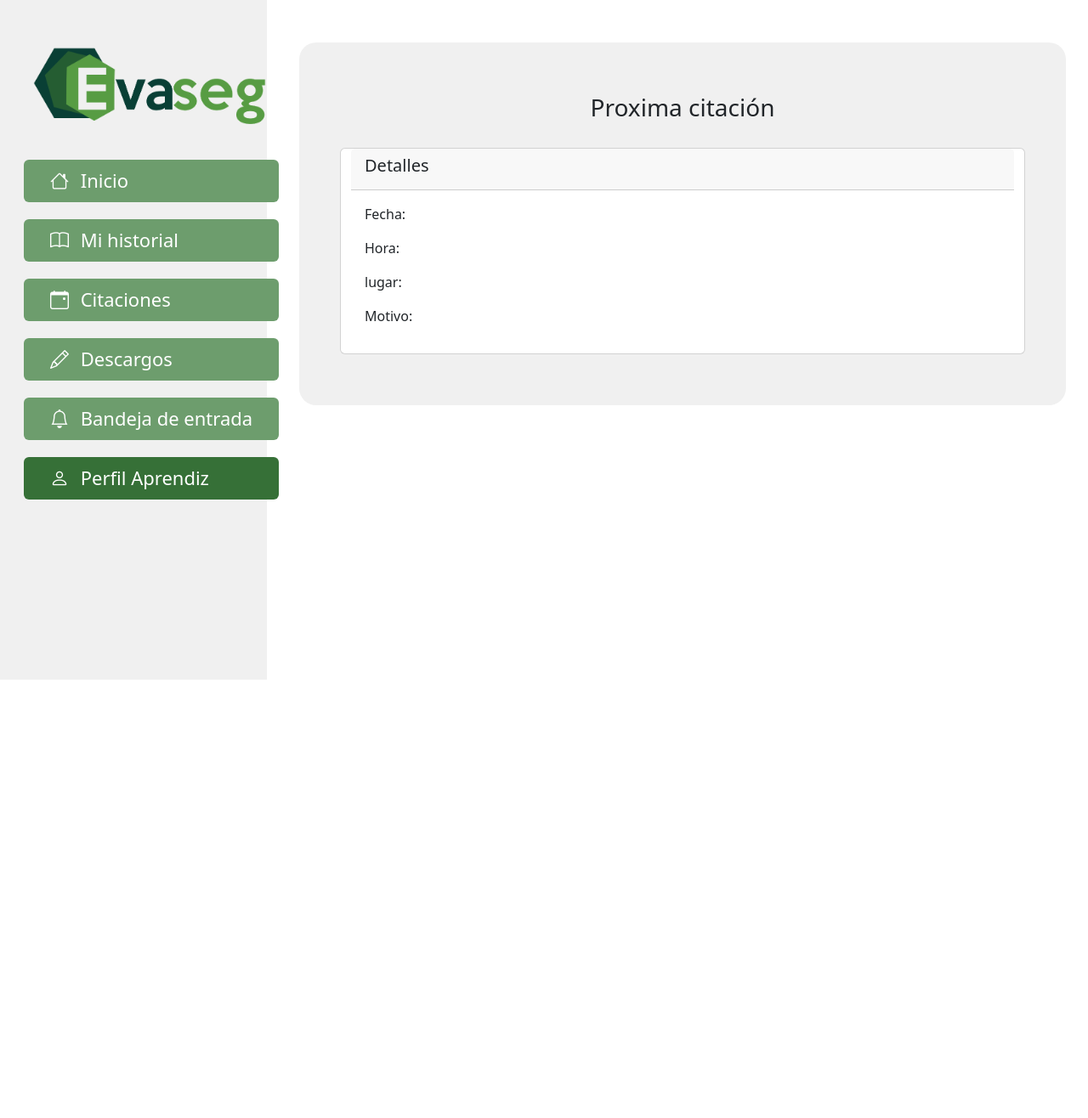
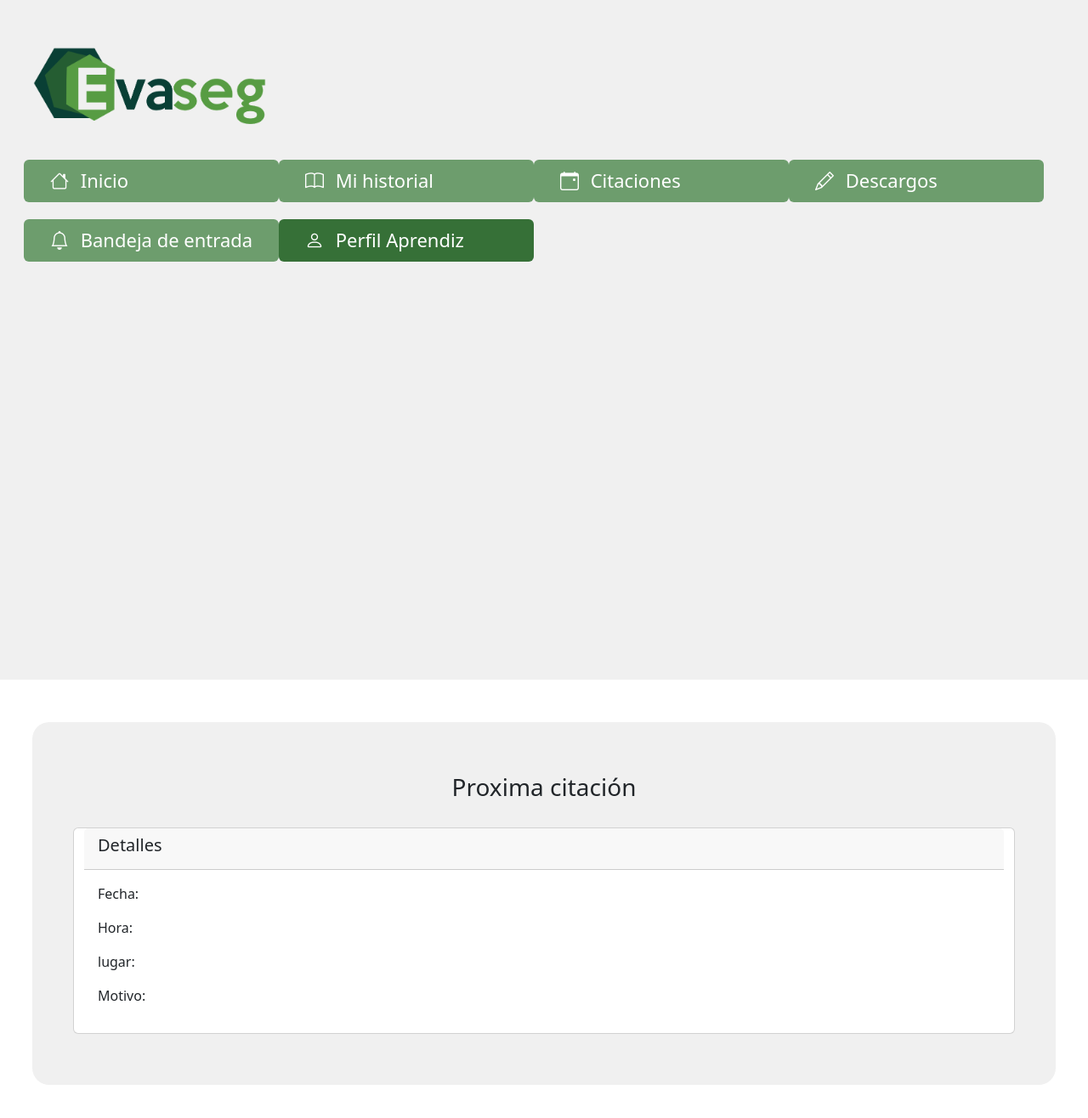
Before and after one commit to LauraOvalle27/Proyecto_Final_Evaseg, an Angular app: page /citacionesAprendiz in a window 1280 px wide. Shown: the top 1316 px of the page at 85% size. Before the commit the page ends 800 px from the top, so only its background shows below. Built offline with nearby package versions, Linux system fonts and the light colour scheme.

Commit message:
Arreglos

```diff
--- a/src/app/citaciones-aprendiz/citaciones-aprendiz.component.html
+++ b/src/app/citaciones-aprendiz/citaciones-aprendiz.component.html
@@ -27,7 +27,8 @@
                             <i class="bi bi-inbox"></i> Bandeja de entrada
                         </button></li>
                     <li>
-                        <button type="submit" class="btn btn-profile" id="icono" (click)="goTonextPage('/perfilAprendiz')">
+                        <button type="submit" class="btn btn-profile" id="icono"
+                            (click)="goTonextPage('/perfilAprendiz')">
                             <i class="bi bi-person"></i> Perfil Aprendiz
                         </button>
                     </li>
@@ -35,7 +36,7 @@
             </nav>
         </header>
         <div class="row">
-            <div class="col-sm-3" id="column1">
+            <div id="column1">
                 <img src="../../assets/images/evaseg-logo21.png" class="logo-menu">
                 <br>
                 <button type="submit" class="btn btn" (click)="goTonextPage('inicioAprendiz')">
@@ -57,7 +58,8 @@
                     <i class="bi bi-person"></i> Perfil Aprendiz
                 </button>
             </div>
-            <div class="col-md-9 col-sm-12" id="column2">
+        </div>
+        <div id="column2">
             <div class="row">
                 <div class="col-sm-12" id="semicolumn">
                     <h3>Proxima citación</h3>
--- a/src/app/consultar-historial/consultar-historial.component.css
+++ b/src/app/consultar-historial/consultar-historial.component.css
@@ -1,7 +1,4 @@
 /* Estilos consultar historial intructor */
-
-
-
 
 /* Estilos nav responsive */
 
@@ -147,7 +144,6 @@ nav ul li a {
 
 #process{
     background-color:  rgb(240, 240, 240);
-    margin: 10px;
     width: 800px;
 }
 
@@ -157,7 +153,7 @@ nav ul li a {
     display: flex;
     flex-wrap: wrap;
     justify-content: center;
- }
+}
 
  /* Estilos para cada fila */
 
--- a/src/app/consultar-historial/consultar-historial.component.html
+++ b/src/app/consultar-historial/consultar-historial.component.html
@@ -108,7 +108,6 @@
             </div>
         </div>
         <div id="column2" *ngIf="!structure">
-
             <div class="col-sm-6" *ngFor="let item of historialProcesos">
                 <div class="card" id="process">
                     <div class="card-body">
@@ -123,7 +122,6 @@
                     </div>
                 </div>
             </div>
-
         </div>
     </div>
 </div>
```
Lines whose indentation alone changed are shown as unchanged.
